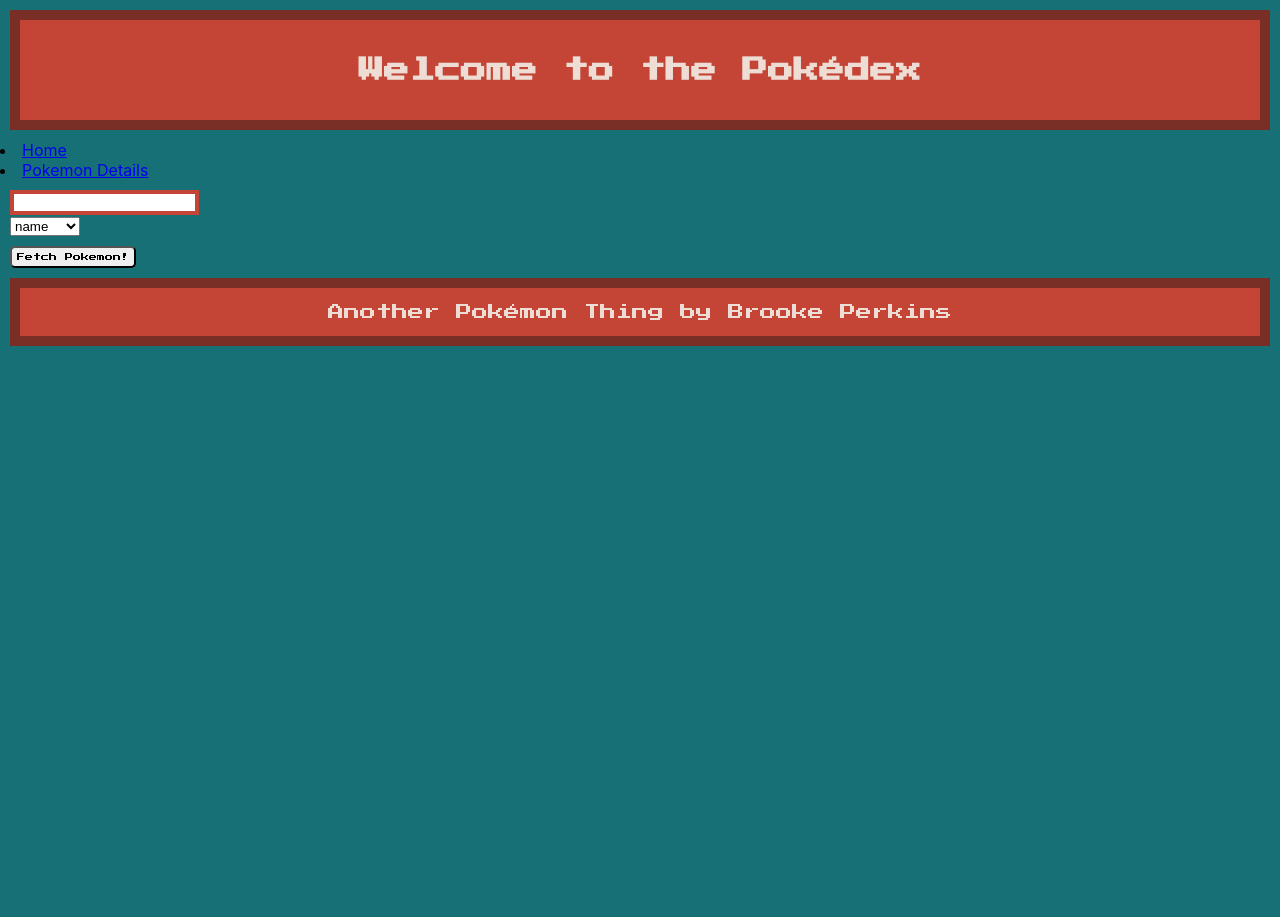
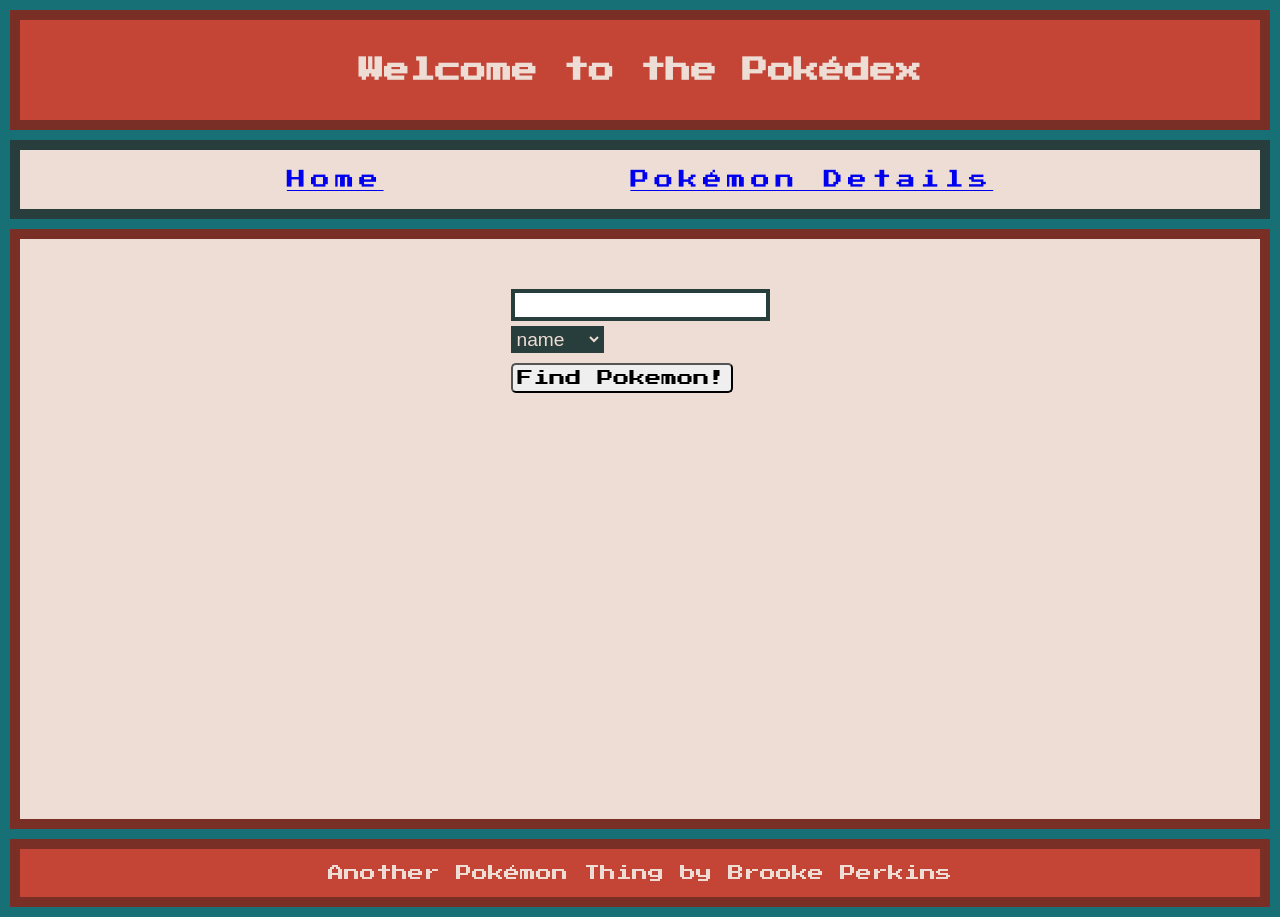
Before and after one commit to brookeperkins/03-pokedex, a React (Create React App) app: page / in a window 1280 px wide. Before the commit the page ends 800 px from the top, so only its background shows below. Built offline with nearby package versions, Linux system fonts and the light colour scheme.

Commit message:
search working

```diff
--- a/src/App.js
+++ b/src/App.js
@@ -19,8 +19,8 @@
         <Header />
         <Router>
           <nav>
-              <li><Link to="/">Home</Link></li>
-              <li><Link to="/PokemonDetails/">Pokemon Details</Link></li>
+              <Link to="/">Home</Link>
+              <Link to="/PokemonDetails/">Pokémon Details</Link>
           </nav>
           <main>
           <Switch>
--- a/src/App.module.css
+++ b/src/App.module.css
@@ -23,32 +23,65 @@
   color: var(--c3);
 }
 
+nav {
+  display: flex;
+  flex-direction: row;
+  align-items: center;
+  justify-content: space-evenly;
+  border: solid 10px var(--c1);
+  list-style-type: none;
+  padding: 20px;
+  margin: 10px;
+  font-family: 'Press Start 2P';
+  letter-spacing: 5px;
+  font-size: 1.2em;
+  background-color: var(--c3);
+}
+
 main {
   margin: 10px;
-  display: grid;
-  grid-template-columns: 15% 85%;
-  grid-template-areas: a b c d e;
-}
-
-.search {
-  height: 80vh;
   display: flex;
   flex-direction: column;
+  justify-content: start;
+  align-items: center;
+  height: 60vh;
   padding: 50px;
   border: solid 10px var(--c5);
   background-color: var(--c3);
 }
 
+/* .searchDiv {
+  border: solid red 2px;
+} */
+
 input {
-  border: solid 4px var(--c4);
+  display: flex;
+  flex-direction: column;
+
+  border: solid 4px var(--c1);
+  margin-bottom: 5px;
+  font-size: 1.2em;
+}
+
+select {
+  display: flex;
+  flex-direction: column;
+  border: solid 2px var(--c1);
+  background-color: var(--c1);
+  color: var(--c3);
+  font-size: 1.2em;
 }
 
 button {
+  display: flex;
+  flex-direction: column;
+  justify-content: start;
   border-radius: 5px;
   padding: 5px;
   font-family: 'Press Start 2P';
-  font-size: .5em;
+  font-size: 1em;
   margin-top: 10px;
+  margin-bottom: 50px;
 }
 
 .pokeDisplay {
--- a/src/SearchPage/SearchPage.js
+++ b/src/SearchPage/SearchPage.js
@@ -25,7 +25,8 @@
       const { isLoading, pokeState } = this.state;
 
       return (
-        <div>
+        <div className={styles.main}>
+          {/* <div className={styles.searchDiv}> */}
             <input onChange={(e) => this.setState({ search: e.target.value})} />
             <select onChange={(e) => { this.setState({ searchBy: e.target.value })} }>
               <option value='pokemon'>name</option>
@@ -33,13 +34,14 @@
               <option value='attack'>attack</option>
               <option value='defense'>defense</option>
             </select>
-            <button onClick={this.handleClick}>Fetch Pokemon!</button>
+            <button onClick={this.handleClick}>Find Pokemon!</button>
+            {/* </div> */}
             {
               isLoading
                 ? <p className={styles.spin}>LOADING</p>
                 : pokeState.map(poke => <PokeItem pokemon={poke} />)
             }
-          </div>
+        </div>
       );
     }
   }
```
